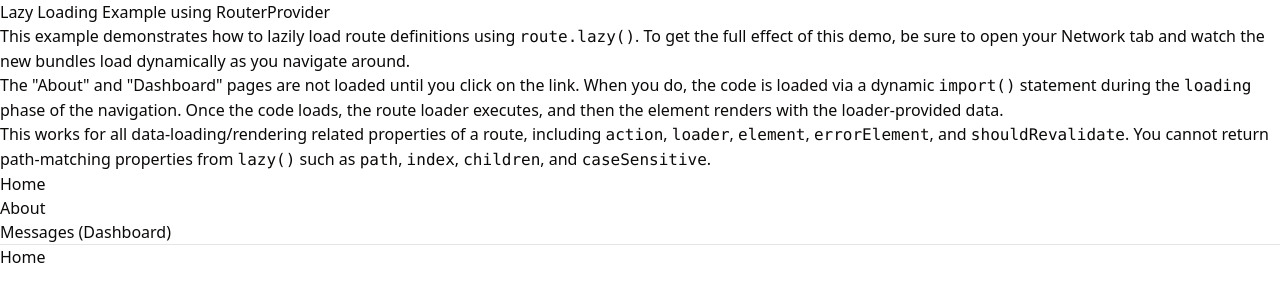
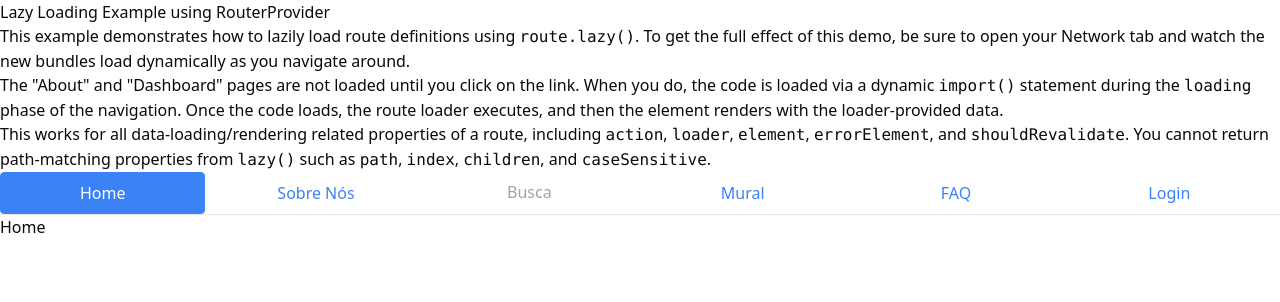
Before and after one commit to YuriMCorrea/fincol-front, a React (Vite) app: page / in a window 1280 px wide. Shown: the top 302 px of the page. Built offline with nearby package versions, Linux system fonts and the light colour scheme.

Commit message:
building nav bar

```diff
--- a/src/pages/layout.tsx
+++ b/src/pages/layout.tsx
@@ -41,15 +41,29 @@ export default function Layout() {
             </div>
 
             <nav>
-                <ul>
-                    <li>
-                        <Link to="/">Home</Link>
+                <ul className="flex">
+                    <li className="flex-1 mr-2">
+                        <Link className="text-center block border border-blue-500 rounded py-2 px-4 bg-blue-500 hover:bg-blue-700 text-white"
+                              to="/">Home</Link>
                     </li>
-                    <li>
-                        <Link to="/about">About</Link>
+                    <li className="flex-1 mr-2">
+                        <Link className="text-center block border border-white rounded hover:border-gray-200 text-blue-500 hover:bg-gray-200 py-2 px-4"
+                              to="/about">Sobre Nós</Link>
                     </li>
-                    <li>
-                        <Link to="/dashboard/messages">Messages (Dashboard)</Link>
+                    <li className="flex-1 mr-2">
+                        <Link className="text-center block text-gray-400 cursor-not-allowed py-2 px-4" to="/busca">Busca</Link>
+                    </li>
+                    <li className="flex-1 mr-2">
+                        <Link className="text-center block border border-white rounded hover:border-gray-200 text-blue-500 hover:bg-gray-200 py-2 px-4"
+                            to="/mural">Mural</Link>
+                    </li>
+                    <li className="flex-1 mr-2">
+                        <Link className="text-center block border border-white rounded hover:border-gray-200 text-blue-500 hover:bg-gray-200 py-2 px-4"
+                            to="/faq">FAQ</Link>
+                    </li>
+                    <li className="flex-1 mr-2">
+                        <Link className="text-center block border border-white rounded hover:border-gray-200 text-blue-500 hover:bg-gray-200 py-2 px-4"
+                            to="/login">Login</Link>
                     </li>
                 </ul>
             </nav>
--- a/src/routes.tsx
+++ b/src/routes.tsx
@@ -24,7 +24,7 @@ export const router = createBrowserRouter([
                 }
             },
             {
-                path: "dashboard",
+                path: "mural",
                 async lazy() {
                     // Multiple routes in lazy file
                     let { DashboardLayout } = await import("./pages/app/dashboard");
@@ -53,7 +53,7 @@ export const router = createBrowserRouter([
                 ],
             },
             {
-                path: "sign-in",
+                path: "login",
                 // Single route in lazy file
                 lazy: async () => {
                     let { SignIn } = await import("./pages/auth/sign-in.tsx");
--- a/vite.config.ts
+++ b/vite.config.ts
@@ -4,7 +4,7 @@ import { defineConfig } from "vite";
 
 export default defineConfig({
   plugins: [react()],
-  base: '/fincol-front/',
+  base: '/',
   resolve: {
     alias: {
       "@": path.resolve(__dirname, "./src"),
```
